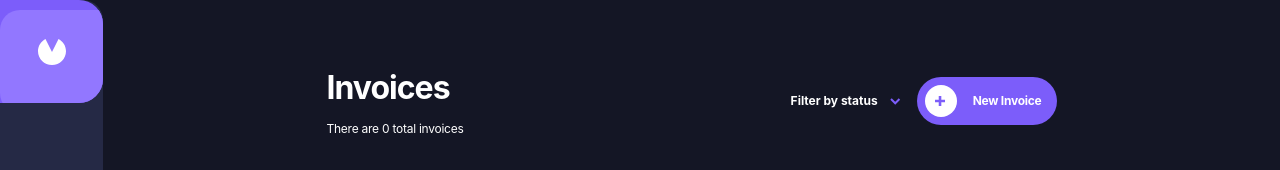
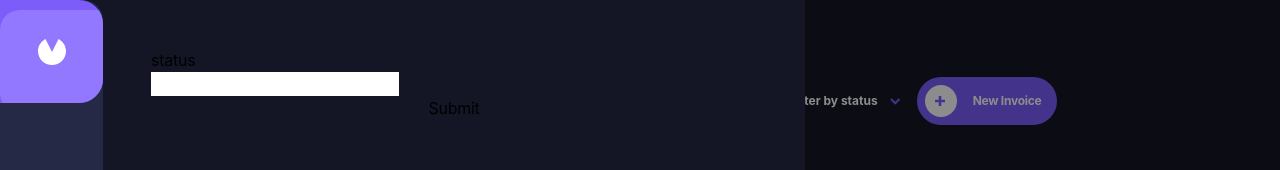
Before and after one commit to DobesDG/Invoice-app, a Next.js app: page / in a window 1280 px wide. Both pictures are taken after a click on the button "New Invoice". Shown: the top 170 px of the page. Built offline with nearby package versions, Linux system fonts and the light colour scheme; no server answers; the database is empty; a web font is replaced by a local one.

Commit message:
Creates a create and edit invoice component

```diff
--- a/package.json
+++ b/package.json
@@ -15,7 +15,8 @@
     "mongoose": "^8.6.2",
     "next": "14.2.11",
     "react": "^18",
-    "react-dom": "^18"
+    "react-dom": "^18",
+    "react-hook-form": "^7.53.1"
   },
   "devDependencies": {
     "@types/node": "^20",
--- /dev/null
+++ b/src/app/components/CreateEdit.tsx
@@ -0,0 +1,76 @@
+import { useForm, SubmitHandler } from "react-hook-form";
+import { useEffect } from "react";
+import { MutableRefObject } from "react";
+import { Input } from "./Input";
+
+interface Invoice {
+    _id: string,
+    status: string ,
+    pay_from:{
+      street_ad_from: string,
+      city_from: string,
+      pcode_city_from: string,
+      country_from: string
+    },
+    pay_to: {
+      client_name:string,
+      client_email: string,
+      street_ad_to: string,
+      city_to:string,
+      pcode_city_to: string,
+      country_to: string,
+      payment:number,
+      description: string
+    },
+    date_added: string,
+    item_list: [
+      {
+          item_name: string,
+          quant:  number,
+          price: number
+      }
+    ]
+}
+
+interface CreateEditProps {
+    modalRef: MutableRefObject<HTMLDivElement | null>,
+    onClose: () => void
+}
+
+
+
+export const CreateEdit: React.FC<CreateEditProps> = ({modalRef, onClose}) => {
+const { register, handleSubmit, formState: { errors } } = useForm<Invoice>();
+const onSubmit: SubmitHandler<Invoice> = data => console.log({data});
+console.log({errors})
+
+useEffect(() => {
+    const handleClickOutside = (event: MouseEvent) => {
+        if (modalRef.current && !modalRef.current.contains(event.target as Node)) {
+          onClose();
+        }
+    };
+
+    document.addEventListener('mousedown', handleClickOutside);
+
+    return () => {
+        document.removeEventListener('mousedown', handleClickOutside);
+    };
+}, [modalRef, onClose]);
+
+    return(
+        <section ref={modalRef} className="h-[100vh] overflow-y-scroll">
+            <div className="p-12 flex flex-col bg-dark-purple h-[1400px] w-[702px]">
+                <form
+                onSubmit={handleSubmit(onSubmit)}
+                className="flex flex-col">
+
+                    <Input label="status" error={errors.status} {...register("status", { required: true })} />
+
+
+                    <input type="submit" />
+                </form>
+            </div>
+        </section>
+    )
+}
--- /dev/null
+++ b/src/app/components/Input.tsx
@@ -0,0 +1,22 @@
+import { forwardRef, ForwardRefExoticComponent, HTMLProps, Ref } from "react"
+import { FieldError } from "react-hook-form";
+
+
+interface InputProps extends HTMLProps<HTMLInputElement> {
+    label: string,
+    error?: FieldError
+}
+
+export const Input: ForwardRefExoticComponent<InputProps> = forwardRef((props: InputProps, ref:Ref<HTMLInputElement>) => {
+    const {label, error, ...InputProps} = props;
+
+    return (
+        <div>
+            <div>
+                <label htmlFor="">{label}</label>
+                {error?.type == 'required' && (<p>required</p>)}
+            </div>
+            <input {...InputProps} ref={ref}/>
+        </div>
+    );
+});
--- a/src/app/components/InvoiceIndex.tsx
+++ b/src/app/components/InvoiceIndex.tsx
@@ -7,6 +7,7 @@ import plus from '../public/assets/icon-plus.svg'
 import { useRouter } from 'next/navigation';
 import { FilterGroup } from "./FilterGroup";
 import { InvoiceInfo } from "./InvoiceInfo";
+import { CreateEdit } from "./CreateEdit";
 
 interface Invoice {
     _id: string,
@@ -76,7 +77,7 @@ export const InvoiceIndex: React.FC = () => {
         </div>
         <div className="flex flex-row items-center gap-4">
          <FilterGroup statusValue={status} setStatusValue={setStatus} modalRef={modalRef} />
-          <button onClick={() => !setNewInvoiceOn} className="flex flex-row gap-4 justify-start items-center bg-violet pl-2 pr-[15px] py-2 rounded-3xl text-[12px] font-bold hover:bg-light-violet">
+          <button onClick={() => setNewInvoiceOn(!newInvoiceOn)} className="flex flex-row gap-4 justify-start items-center bg-violet pl-2 pr-[15px] py-2 rounded-3xl text-[12px] font-bold hover:bg-light-violet">
             <span className="bg-white flex justify-center items-center rounded-3xl w-8 h-8">
               <Image src={plus} alt=""/>
             </span>
@@ -98,6 +99,10 @@ export const InvoiceIndex: React.FC = () => {
           </li>
         ))}
       </ul>
+      {newInvoiceOn && (
+        <section className="fixed flex flex-row justify-start items-start z-10 w-full h-full top-0 left-[6.4375rem] right-0 bg-45%-transp">
+          <CreateEdit modalRef={modalRef} onClose={() => setNewInvoiceOn(!newInvoiceOn)}/>
+      </section>)}
     </section>
   );
 }
```
Also changed, not shown: 1 other file (tests, documents, lock files or other folders).
